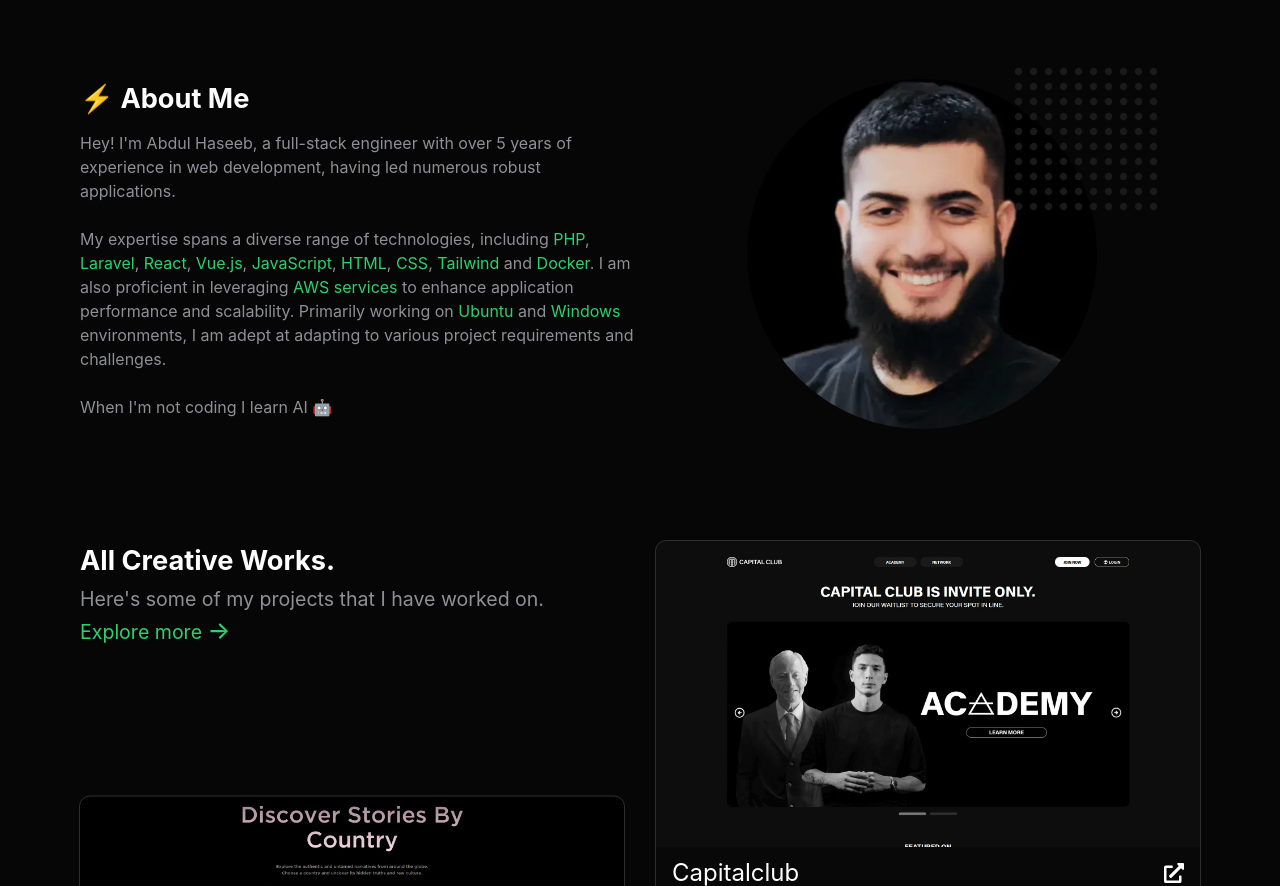
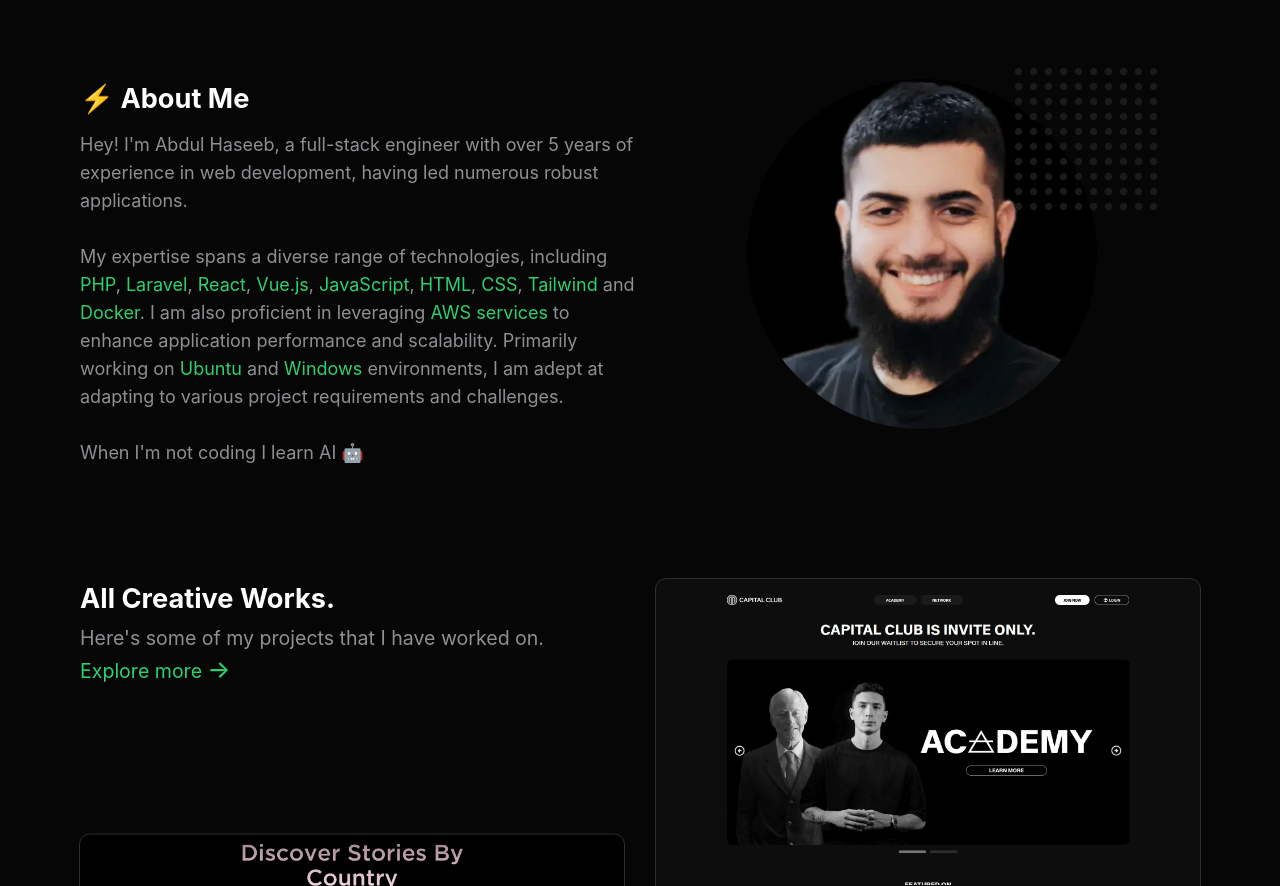
Before and after one commit to code-creeper/code-creeper.github.io, a Nuxt app: page / in a window 1280 px wide. Shown: the part 680-1566 px from the top of the page. Built offline with nearby package versions, Linux system fonts and the light colour scheme.

Commit message:
small tweaks

```diff
--- a/app.vue
+++ b/app.vue
@@ -17,7 +17,7 @@ useHead({
     { name: "twitter:description", content: "Passionate about Laravel, Vue.js, and creating seamless digital experiences." },
     { name: "twitter:image", content: "/portfolio-preview.webp" },
 
-    // Other important meta
+    // Another important meta
     { name: "author", content: "Abdul Haseeb" },
     { name: "robots", content: "index, follow" },
   ],
--- a/components/Home/About.vue
+++ b/components/Home/About.vue
@@ -2,7 +2,7 @@
   <div class="page grid grid-cols-1 md:grid-cols-2 gap-x-2 gap-y-12">
     <div>
       <h3 class="font-bold text-[var(--white-color)]">⚡ About Me</h3>
-      <p class="mt-3">
+      <p class="mt-3 md:text-lg">
         Hey! I'm Abdul Haseeb, a full-stack engineer with over 5 years of experience in web development, having led
         numerous robust applications.
         <br>
--- a/components/Home/Projects.vue
+++ b/components/Home/Projects.vue
@@ -11,8 +11,8 @@ import Andalus from "assets/images/projects/andalus/main.webp";
       <h3 class="font-bold text-[var(--white-color)]">All Creative Works.</h3>
       <p class="responsive mt-1">Here's some of my projects that I have worked on.</p>
 
-      <p class="responsive text-[var(--primary-color)] cursor-pointer">Explore more <span
-          class="text-2xl font-medium">→</span></p>
+      <NuxtLink to="/projects"><p class="responsive text-[var(--primary-color)] cursor-pointer">Explore more <span
+          class="text-2xl font-medium">→</span></p></NuxtLink>
     </div>
     <HomeProjectCard
         :image="Capitalclub"
```
